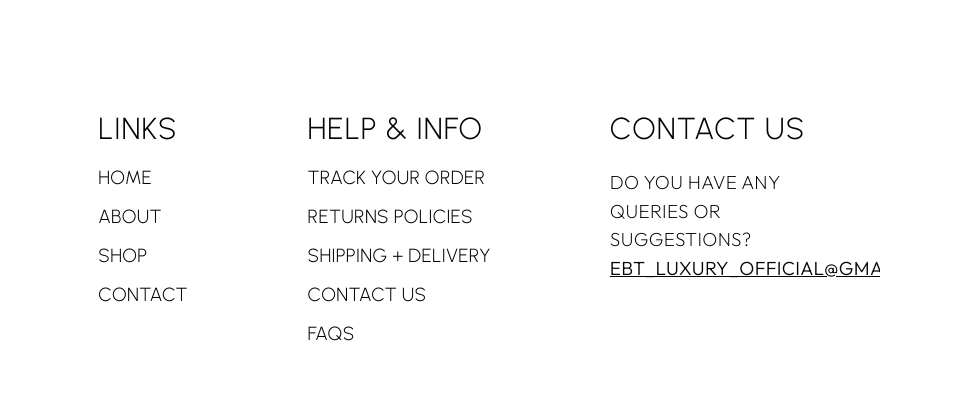
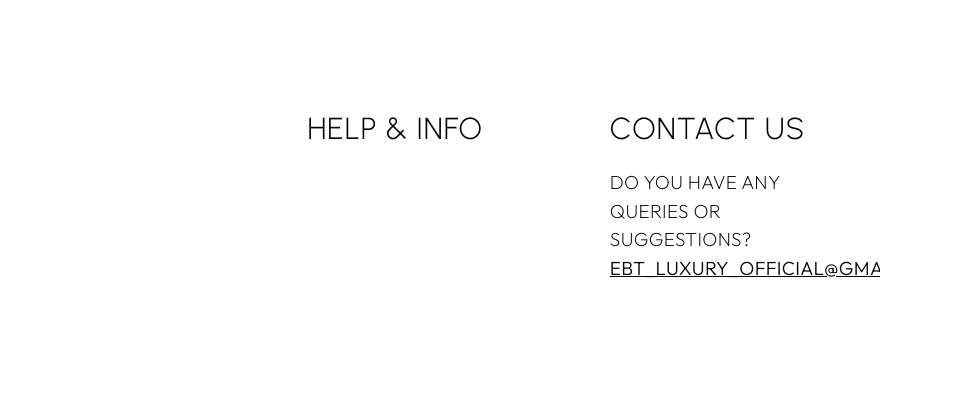
Before and after one commit to Gigx267/EBT-DEMO-TWO-, a plain HTML site: page index.html in a window 1280 px wide. Shown: the part 5938-6341 px from the top of the page, 318-1280 px from the left. Drawn offline with nearby package versions, Linux system fonts and the light colour scheme; files whose address does not match are found by name.

Commit message:
index.html

```diff
--- a/index.html
+++ b/index.html
@@ -563,43 +563,13 @@ Vivendii ">
             </div>
             <div class="col-lg-2 col-sm-6">
               <div class="footer-menu text-uppercase menu-002">
-                <h5 class="widget-title"> Links</h5>
-                <ul class="menu-list list-unstyled text-uppercase">
-                  <li class="menu-item">
-                    <a href="index.html">Home</a>
-                  </li>
-                  <li class="menu-item">
-                    <a href="about.html">About</a>
-                  </li>
-                  <li class="menu-item">
-                    <a href="shop.html">Shop</a>
-                  </li>
 
-                  <li class="menu-item">
-                    <a href="contact.html">Contact</a>
-                  </li>
-                </ul>
               </div>
             </div>
             <div class="col-lg-3 col-sm-6">
               <div class="footer-menu text-uppercase menu-003">
                 <h5 class="widget-title">Help & Info</h5>
-                <ul class="menu-list list-unstyled">
-                  <li class="menu-item">
-                    <a href="contact.html">Track Your Order</a>
-                  </li>
-                  <li class="menu-item">
-                    <a href="contact.html">Returns Policies</a>
-                  </li>
-                  <li class="menu-item">
-                    <a href="contact.html">Shipping + Delivery</a>
-                  </li>
-                  <li class="menu-item">
-                    <a href="contact.html">Contact Us</a>
-                  </li>
-                  <li class="menu-item">
-                    <a href="contact.html">Faqs</a>
-                  </li>
+
                 </ul>
               </div>
             </div>
```
